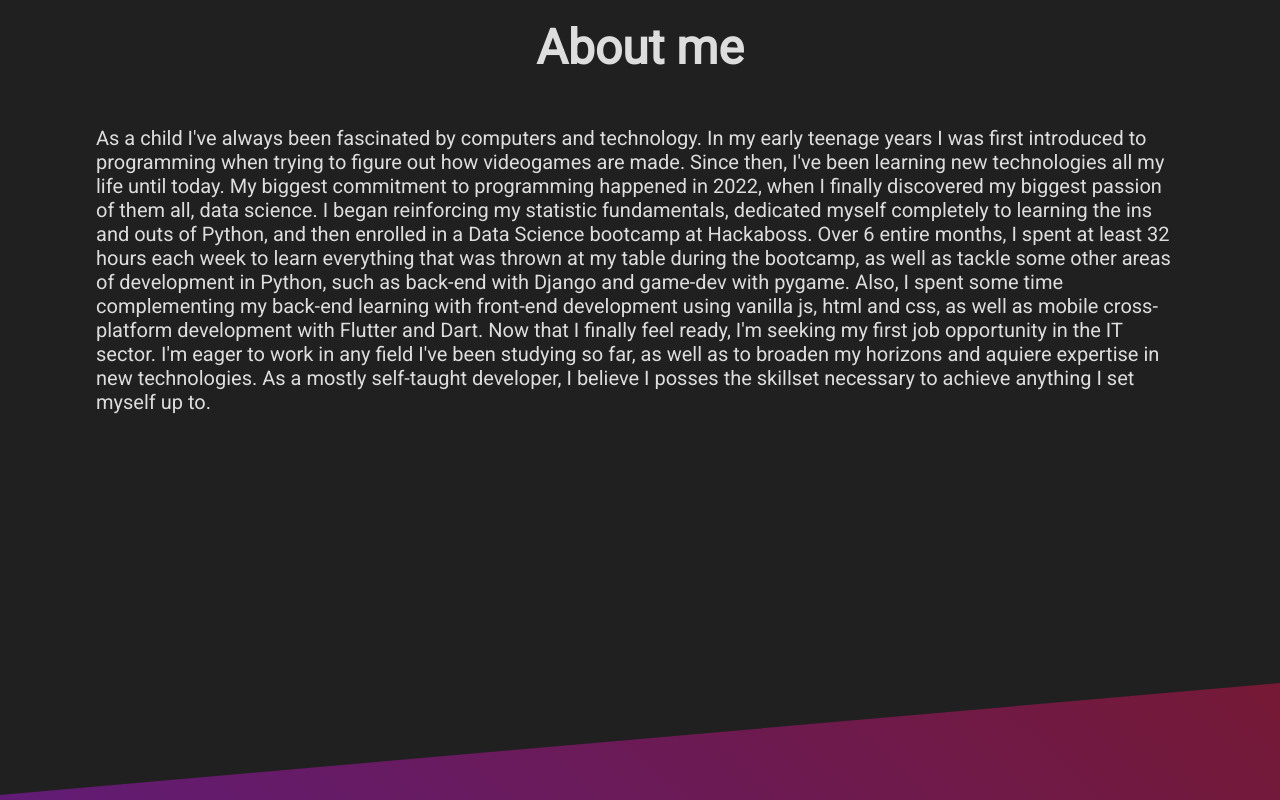
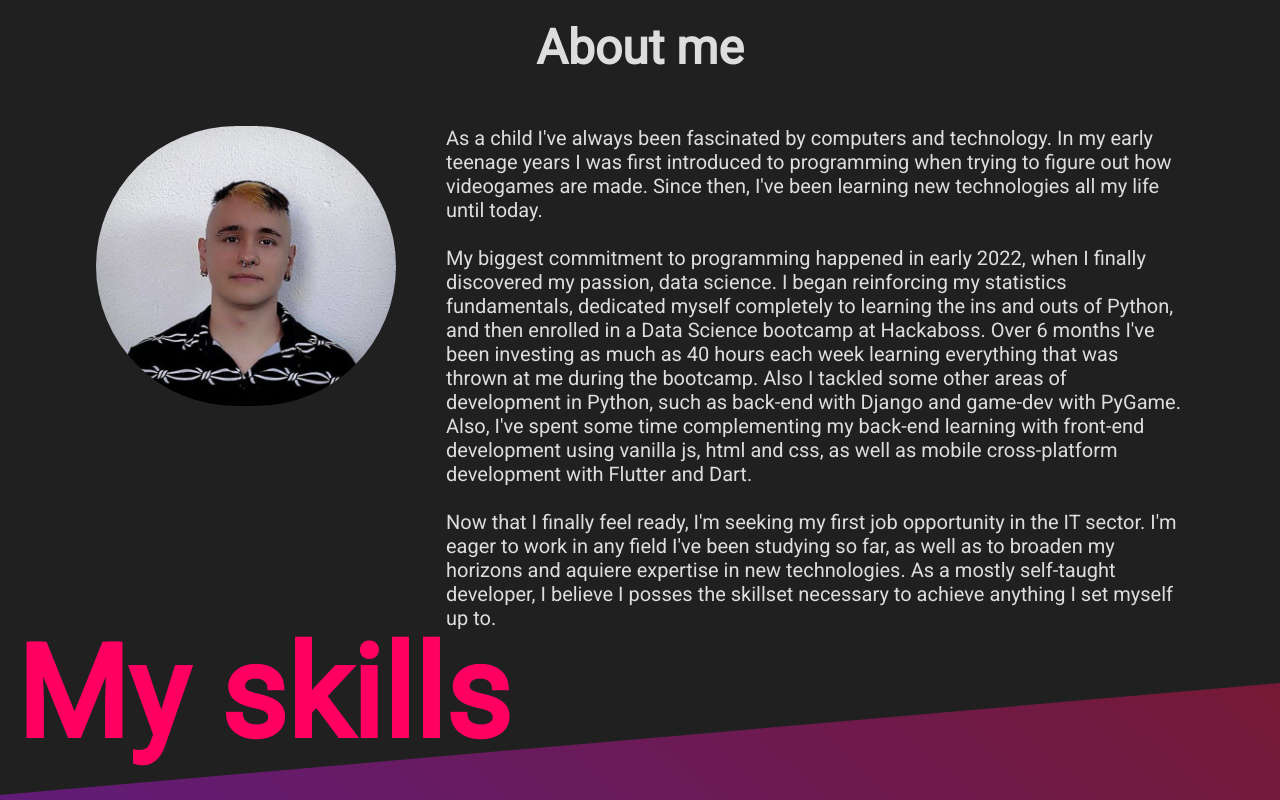
Before and after one commit to cuicuidev/cuicuidev.github.io, a plain HTML site: page index.html in a window 1280 px wide. Shown: the part 900-1700 px from the top of the page. Drawn offline with Linux system fonts and the light colour scheme.

Commit message:
added avatar

```diff
--- a/index.html
+++ b/index.html
@@ -33,16 +33,19 @@
         <section id="about">
             <div class="wrapper">
                 <h2 class="hidden right">About me</h2>
-                <p class="hidden section-content">
-                    As a child I've always been fascinated by computers and technology. In my early teenage years I was first introduced to programming when trying to
-                    figure out how videogames are made. Since then, I've been learning new technologies all my life until today. My biggest commitment to programming happened in 2022, when I finally
-                    discovered my biggest passion of them all, data science. I began reinforcing my statistic fundamentals, dedicated myself completely to learning the
-                    ins and outs of Python, and then enrolled in a Data Science bootcamp at Hackaboss. Over 6 entire months, I spent at least 32 hours each week to learn everything that was thrown at
-                    my table during the bootcamp, as well as tackle some other areas of development in Python, such as back-end with Django and game-dev with pygame. Also, I spent some time complementing my back-end
-                    learning with front-end development using vanilla js, html and css, as well as mobile cross-platform development with Flutter and Dart. Now that I finally feel ready, I'm seeking my first job
-                    opportunity in the IT sector. I'm eager to work in any field I've been studying so far, as well as to broaden my horizons and aquiere expertise in new technologies. As a mostly self-taught
-                    developer, I believe I posses the skillset necessary to achieve anything I set myself up to.
-                </p>
+                <div class="hidden section-content" id="about-content">
+                    <img src="./assets/my_photo.jpg" alt="my_photo">
+                    <p>
+                        As a child I've always been fascinated by computers and technology. In my early teenage years I was first introduced to programming when trying to
+                        figure out how videogames are made. Since then, I've been learning new technologies all my life until today.<br><br>
+                        My biggest commitment to programming happened in early 2022, when I finally discovered my passion, data science. I began reinforcing my statistics fundamentals, dedicated myself completely to learning the
+                        ins and outs of Python, and then enrolled in a Data Science bootcamp at Hackaboss. Over 6 months I've been investing as much as 40 hours each week learning everything that was thrown at
+                        me during the bootcamp. Also I tackled some other areas of development in Python, such as back-end with Django and game-dev with PyGame. Also, I've spent some time complementing my back-end
+                        learning with front-end development using vanilla js, html and css, as well as mobile cross-platform development with Flutter and Dart.<br><br>
+                        Now that I finally feel ready, I'm seeking my first job opportunity in the IT sector. I'm eager to work in any field I've been studying so far, as well as to broaden my horizons and aquiere expertise in new technologies.
+                        As a mostly self-taught developer, I believe I posses the skillset necessary to achieve anything I set myself up to.
+                    </p>
+                </div>
             </div>
         </section>
 
--- a/style.css
+++ b/style.css
@@ -128,10 +128,22 @@
     height: 200%;
 }
 
+#about-content {
+    display: flex;
+    align-items: flex-start;
+}
+
+#about-content img {
+    margin-right: 50px;
+    width: 300px;
+    border-radius: 150px;
+}
+
 #skills {
     --skew-angle: -5deg;
     --background: linear-gradient(45deg, #0d5f72, #5e1c80, #751935);
 
+    padding: 0;
     position: relative;
     isolation: isolate;
     min-height: 100vh;
@@ -193,8 +205,7 @@
 }
 
 #testimonials {
-    --skew-angle: -5deg;
-    --background: linear-gradient(45deg, #0d5f72, #5e1c80, #751935);
+    --background: #222222;
 
     position: relative;
     isolation: isolate;
@@ -215,7 +226,8 @@
 }
 
 #contact {
-    --background: #222222;
+    --skew-angle: -5deg;
+    --background: linear-gradient(45deg, #0d5f72, #5e1c80, #751935);
 
     position: relative;
     isolation: isolate;
@@ -285,8 +297,10 @@
 
 .skills-wrapper h2 {
     display: flex;
-    justify-content: center;
-    margin-bottom: 30px;
+    justify-content: flex-start;
+    transform: translateY(-80%);
+    font-size: 128px;
+    color: #ff0062;
 }
 
 .skills-grid {
@@ -316,13 +330,13 @@
     transition: all 1s;
 }
 
-/* .left {
+.left {
     transform: translateX(-30%);
 }
 
 .right {
     transform: translateX(30%);
-} */
+}
 
 .show {
     opacity: 1;
```
Also changed, not shown: assets/my_photo.jpg (added).
